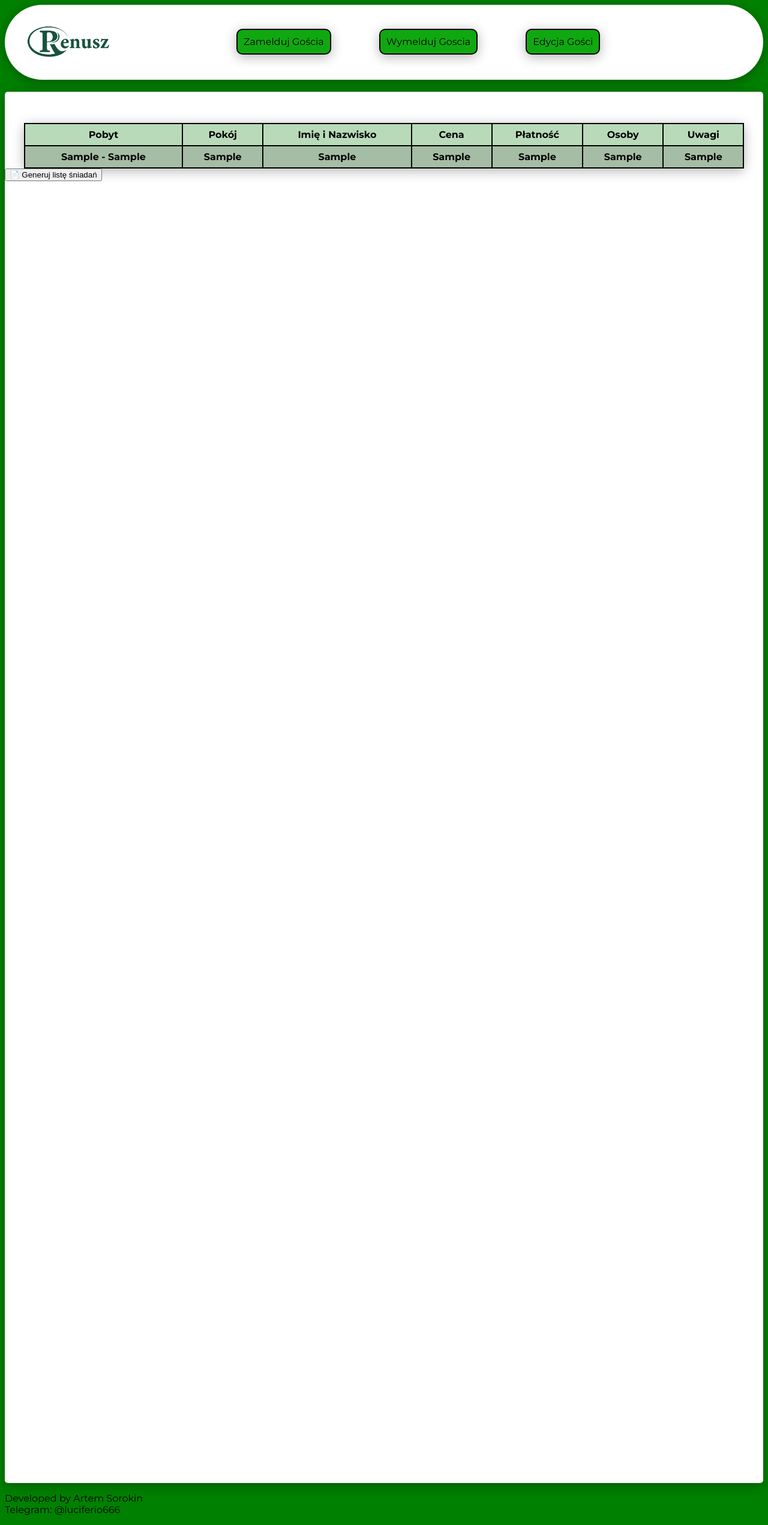
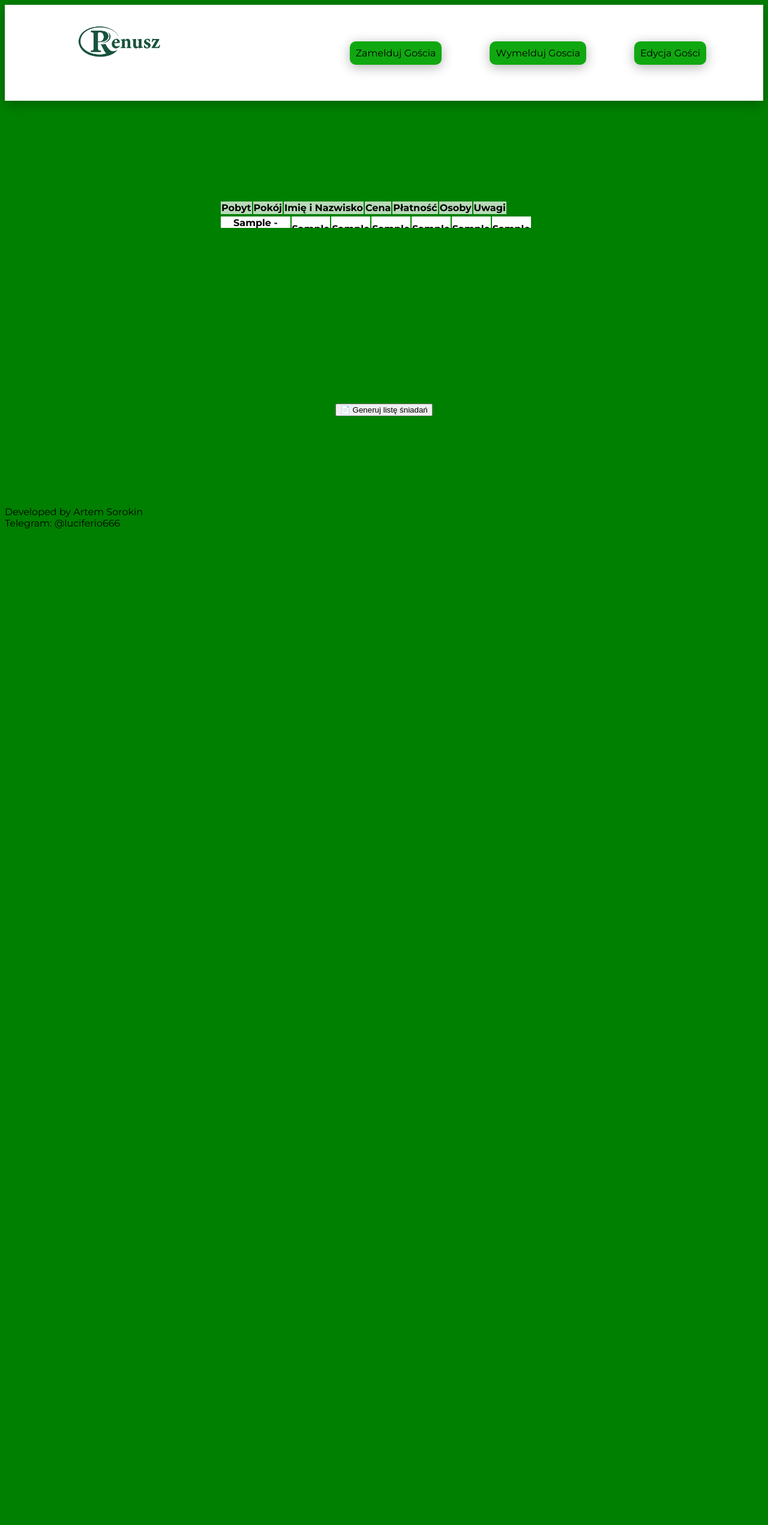
Before and after one commit to Izikini/code, a PHP site: page / in a window 1280 px wide. Shown: the whole page at 60% size. After the commit the page ends 882 px from the top, so only its background shows below. Run offline with PHP 8.4, Linux system fonts and the light colour scheme; tables that the repository leaves empty or names only in its code hold one stand-in row (values such as "Sample post").

Commit message:
вроде как поправил стиль в индексе и убрал не нежуный стайл css

```diff
--- a/base.css
+++ b/base.css
@@ -6,26 +6,28 @@ img{
     margin-left: 10px;
 }
 body{
+    box-sizing: border-box;
     background: green;
     font-family: "Montserrat", sans-serif;
 }
 header{
+    height: 20vh;
     width: 100%;
-    height: 125px;
     background: white;
-    border-radius: 100px;
+    display: flex;
+    justify-content: space-around;
+    align-items: center;
     box-shadow: 0px 4px 20px rgb(0, 0, 0, 0.3);
 }
 #image{
     height: 100%;
-    width: 25%;
-    float: left;
+}
+ul{
+    list-style: none;
 }
 #headd{
-    margin-top: 30px;
-    height: 100%;
+    list-style: none;
     width: 75%;
-    float: right;
     text-align: center;
 }
 .knopka{
@@ -35,16 +37,44 @@ header{
     margin-left: 70px;
     box-shadow: 0px 4px 20px rgb(0, 0, 0, 0.3);
     background: rgb(16, 168, 16);
-    border: 2px black solid;
+    /* border: 2px black solid; */
     border-radius: 10px;
     color: black;
     padding: 10px;
     transition: 0.5s ease;
 }
-#tablediv{
-    max-width: 95%;
-    margin: 0 auto;
+table{
+    display: flex;
+    flex-direction: column;
+    align-items: center;
+    height: 70%;
+    width: 95%;
+    overflow: auto;
     padding-top: 12px;
+    border: collapse;
+    text-align: center;
+}
+#tablediv thead {
+    width: 100%;
+}
+#tablediv th{
+    background: rgb(184, 218, 184);
+    position: sticky;
+    border: none;
+    top: 0;
+}
+#tablediv  tr td{
+    background: white;
+    border-bottom: 1px solid black;
+}
+main{
+    display: flex;
+    flex-direction: column;
+    align-items: center;
+    justify-content: space-around;
+    height: 80vh;
+    width: 100%;
+        padding-top: 20px;
 }
 #knopka1:hover{
     padding: 8px;
@@ -55,3 +85,7 @@ header{
 #knopka3:hover{
     padding: 8px;
 }
+
+footer{
+
+}
--- a/connect.php
+++ b/connect.php
@@ -1,3 +1,5 @@
 <?php
+// Подключение к базе данных MySQL
 $conn = new mysqli("localhost", 'root', '', 'hotel');
+// Если возникла ошибка подключения, можно добавить обработку ошибок
 ?>
--- a/index.php
+++ b/index.php
@@ -1,12 +1,10 @@
 <?php
-include("connect.php");
+include("connect.php"); // подключаем базу данных
 
-
-
-
+// Получаем текущее время
 $now = date('Y-m-d H:i:s');
 
-
+// Переносим завершённые бронирования в историю
 mysqli_query($conn, "
     INSERT INTO historia_pobytow (numer_pokoju, liczba_osob, gosc_imie_nazwisko, zrodlo_rezerwacji, uwagi, data_przyjazdu, data_wyjazdu, cena, platnosc)
     SELECT numer_pokoju, liczba_osob, gosc_imie_nazwisko, zrodlo_rezerwacji, uwagi, data_przyjazdu, data_wyjazdu, cena, platnosc
@@ -14,6 +12,8 @@ mysqli_query($conn, "
     WHERE CONCAT(data_wyjazdu, ' 11:00:00') < '$now'
       AND gosc_imie_nazwisko IS NOT NULL
 ");
+
+// Очищаем данные о гостях, которые уже выехали
 mysqli_query($conn, "
     UPDATE pokoje
     SET liczba_osob = NULL, gosc_imie_nazwisko = NULL, zrodlo_rezerwacji = NULL, uwagi = NULL, data_przyjazdu = NULL, data_wyjazdu = NULL, cena = NULL, platnosc = NULL
@@ -27,7 +27,7 @@ mysqli_query($conn, "
     <meta charset="UTF-8">
     <meta name="viewport" content="width=device-width, initial-scale=1.0">
     <title>Renusz</title>
-    <link rel="stylesheet" href="style.css">
+    <!-- Подключаем стили -->
     <link rel="shortcut icon" href="img/Fotoram.io.jpg" />
     <link rel="stylesheet" href="base.css">
 </head>
@@ -35,18 +35,21 @@ mysqli_query($conn, "
 <body>
     <header>
         <div id="image">
+            <!-- Логотип, переход на главную страницу -->
             <a href="index.php"><img src="img/Fotoram.io.jpg" alt="Logo"></a>
         </div>
-        <div id="headd">
-            <a href="meldunek.php" class="knopka" id="knopka1">Zamelduj Gościa</a>
-            <a href="wymeldowanie.php" class="knopka" id="knopka2">Wymelduj Goscia</a>
-            <a href="edit.php" class="knopka" id="knopka3">Edycja Gości</a>
-
-        </div>
+        <ul id="menu">
+            <!-- Кнопки навигации по сайту -->
+            <a href="meldunek.php" class="knopka" id="knopka1"><li>Zamelduj Gościa</li></a>
+            <a href="wymeldowanie.php" class="knopka" id="knopka2"><li>Wymelduj Goscia</li></a>
+            <a href="edit.php" class="knopka" id="knopka3"><li></li>Edycja Gości</li></a>
+        </ul>
     </header>
     <main>
         <div id="tablediv">
+            <!-- Таблица текущих гостей -->
             <table>
+                <thead>
                     <tr>
                         <th>Pobyt</th>
                         <th>Pokój</th>
@@ -56,10 +59,14 @@ mysqli_query($conn, "
                         <th>Osoby</th>
                         <th>Uwagi</th>
                     </tr>
+                </thead>
+
                 <?php
+                // Получаем все записи из таблицы pokoje
                 $sql = "SELECT data_przyjazdu, data_wyjazdu, numer_pokoju, gosc_imie_nazwisko, cena, platnosc, liczba_osob, zrodlo_rezerwacji
                         FROM pokoje";
                 $result = $conn->query($sql);
+                // Выводим каждую запись в строку таблицы
                 while ($row = $result->fetch_array()) {
                     echo "<tr>
                     <td><b>$row[0] - $row[1]</b></td>
@@ -74,12 +81,13 @@ mysqli_query($conn, "
                 ?>
             </table>
         </div>
+        <!-- Форма для генерации PDF-отчёта по завтракам -->
         <form action="lista_sniadan.php" method="post">
             <button type="submit">📄 Generuj listę śniadań</button>
         </form>
-
     </main>
     <footer>
+        <!-- Информация о разработчике -->
         <p>Developed by Artem Sorokin
             <br>
             Telegram: @luciferio666
--- a/style.css
+++ /dev/null
@@ -1,26 +0,0 @@
-main{
-    background: white;
-    box-shadow: 0px 4px 20px rgb(0, 0, 0, 0.3);
-    border-radius: 5px;
-    margin-top: 20px;
-    height: 2300px;
-    padding-top: 20px;
-    width: 100%;
-}
-table{
-    margin-top: 20px;
-    text-align: center;
-    width: 100%;
-    padding: 5px;
-    border-radius: 5px;
-    box-shadow: 0px 4px 20px rgb(0, 0, 0, 0.3);
-    background: rgb(164, 189, 164);
-    border-collapse: collapse;
-}
-th,td{
-    border: 2px black solid;
-    padding: 8px;
-}
-th{
-    background: rgb(184, 218, 184);
-}
```
Also changed, not shown: lista_sniadan.php (+11 -10 lines), meldunek.php (+10 -10 lines). Lines whose indentation alone changed are shown as unchanged.
